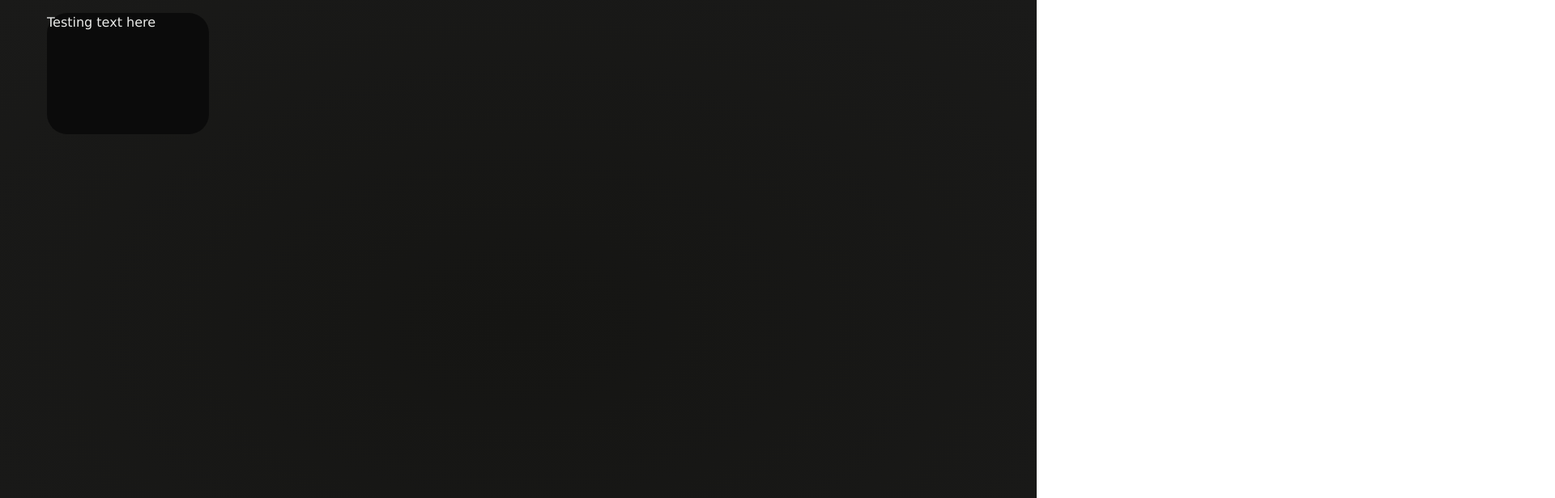
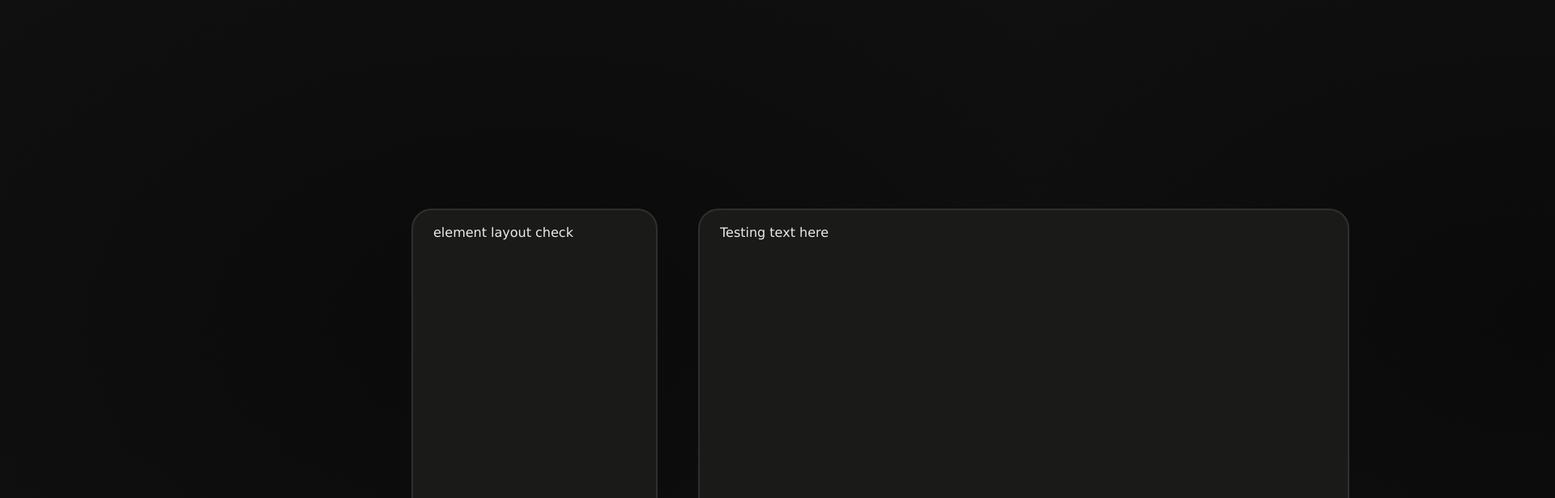
Before and after one commit to KaterinaDeeter/KaterinaDeeter.github.io, a plain HTML site: page index.html in a window 1280 px wide. Shown: the top 616 px of the page at 81% size, 1920 px wide, since content can reach past the window. Drawn offline with Linux system fonts and the light colour scheme.

Commit message:
adjusted styling- adding text+more later

```diff
--- a/index.html
+++ b/index.html
@@ -8,8 +8,13 @@
     <script src="script.js"></script>
   </head>
   <body>
+    <div class = "container">
+    <div class = "about">
+      <p>element layout check</p>
+    </div>
     <div class = "main">
       <p>Testing text here</p>
     </div>
+    </div>
   </body>
 </html>
--- a/style.css
+++ b/style.css
@@ -6,21 +6,48 @@ video {
 }
 
 html {
-  background: radial-gradient(#151513, #1a1a19);
+  background: radial-gradient(#0A0A0A, #0F100F);
   background-attachment: fixed; /*edit*/
-  padding-left: 50px;
-  padding-right: 50px;
   line-height: 1.5;
   color: #EBECEA;
   font-family: Verdana, sans-serif;
 }
 
+.container
+{
+  display: inline-flex;
+}
 
 .main
 {
-  width: 200px;
-  height: 150px;
-  background-color: #090909d0;
+  width: 750px;
+  height: 1000px;
+  margin-left: 50px;
+  margin-right: 500px;
+  margin-top: 250px;
+  margin-bottom: 250px;
+  padding-left: 25px;
+  padding-right: 25px;
+  background-color: #1a1a19;
   border-radius: 25px;
+  border-style: solid;
+  border-width: 2.5px;
+  border-color:#2f2f2e;
 
 }
+
+.about
+{
+  width: 250px;
+  height: 1000px;
+  margin-left: 500px;
+  margin-top: 250px;
+  margin-bottom: 250px;
+  padding-left: 25px;
+  padding-right: 25px;
+  background-color: #1a1a19;
+  border-radius: 25px;
+  border-style: solid;
+  border-width: 2.5px;
+  border-color:#2f2f2e;
+}
```
